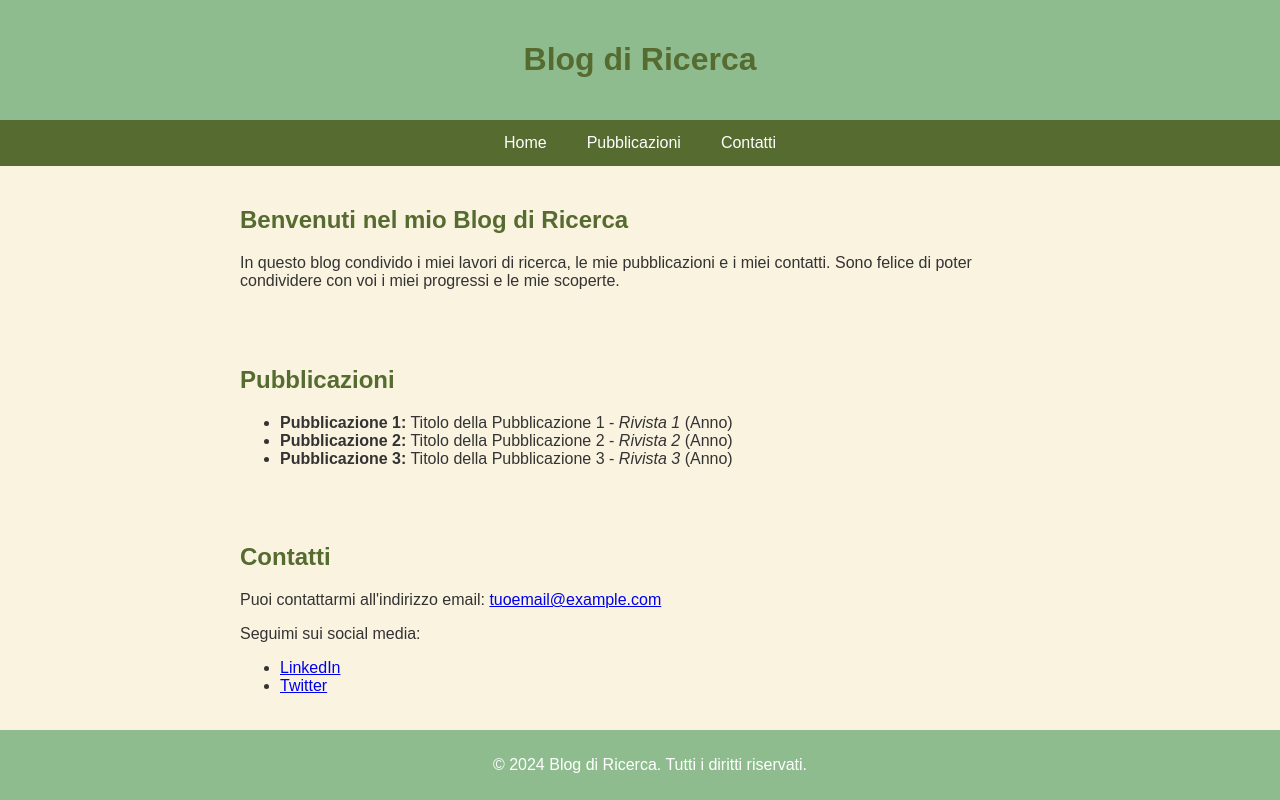
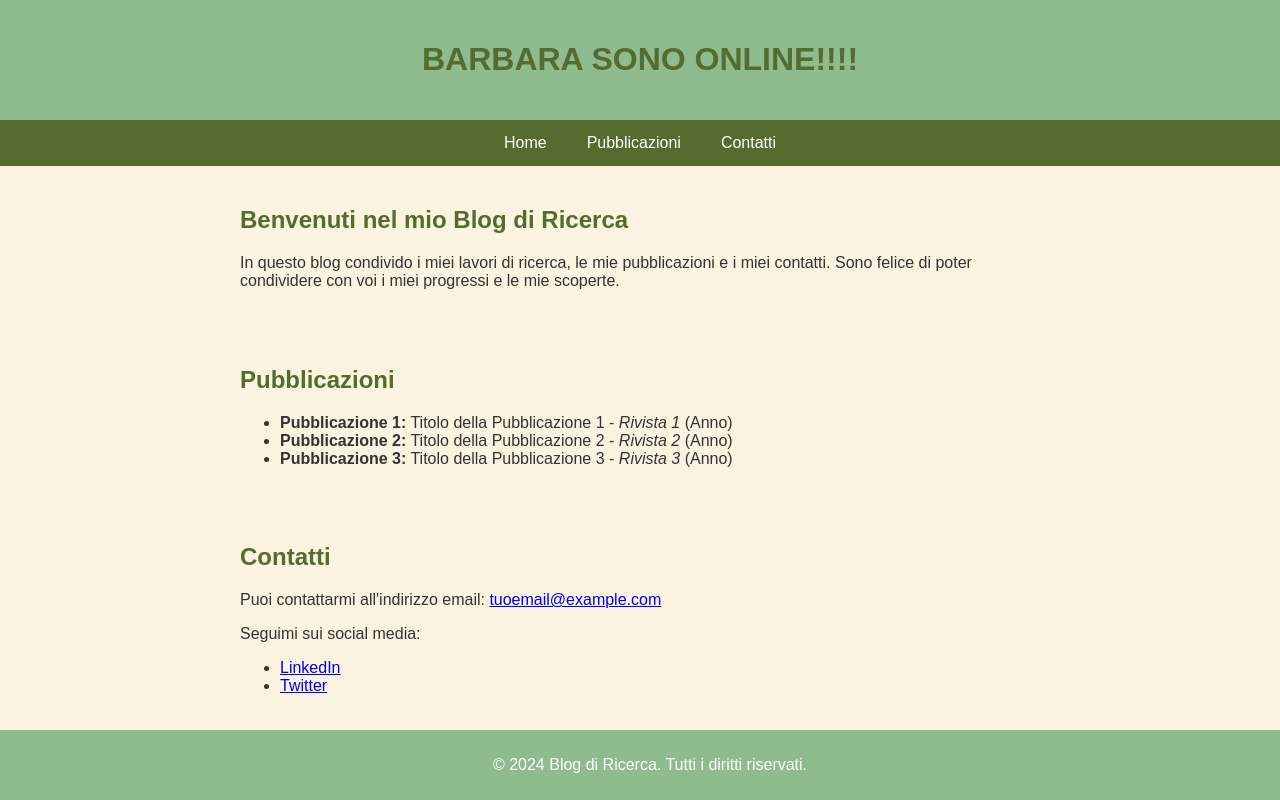
Before and after one commit to lucacarisio/lucacarisio.github.io, a plain HTML site: page index.html in a window 1280 px wide. Drawn offline with Linux system fonts and the light colour scheme.

Commit message:
Titolo Header

```diff
--- a/index.html
+++ b/index.html
@@ -3,7 +3,7 @@
 <head>
     <meta charset="UTF-8">
     <meta name="viewport" content="width=device-width, initial-scale=1.0">
-    <title>BARBARA SONO ONLINE!!!</title>
+    <title>My Blog</title>
     <style>
         body {
             font-family: Arial, sans-serif;
@@ -55,7 +55,7 @@
 </head>
 <body>
     <header>
-        <h1>Blog di Ricerca</h1>
+        <h1>BARBARA SONO ONLINE!!!!</h1>
     </header>
     <nav>
         <a href="#home">Home</a>
```
